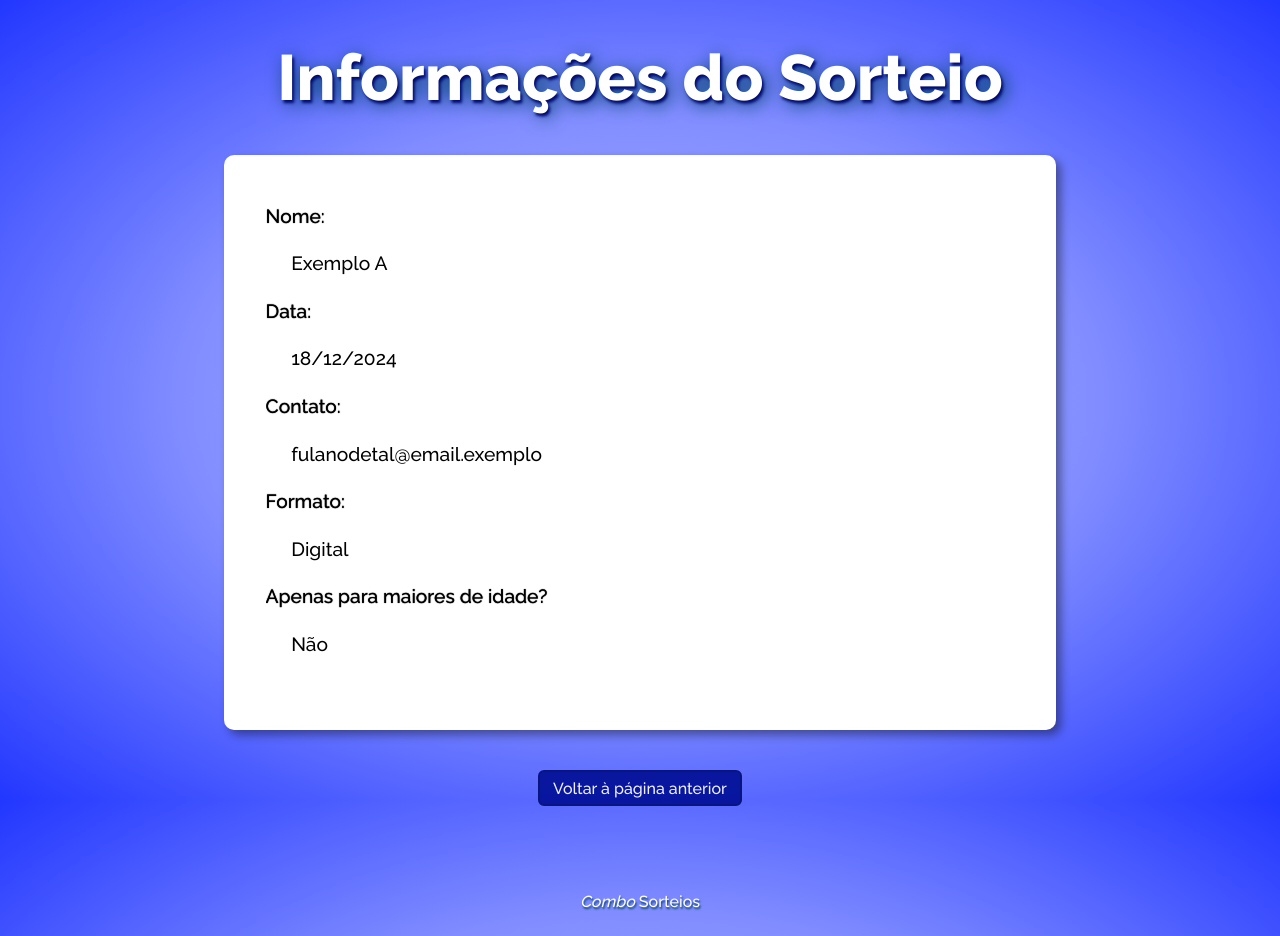
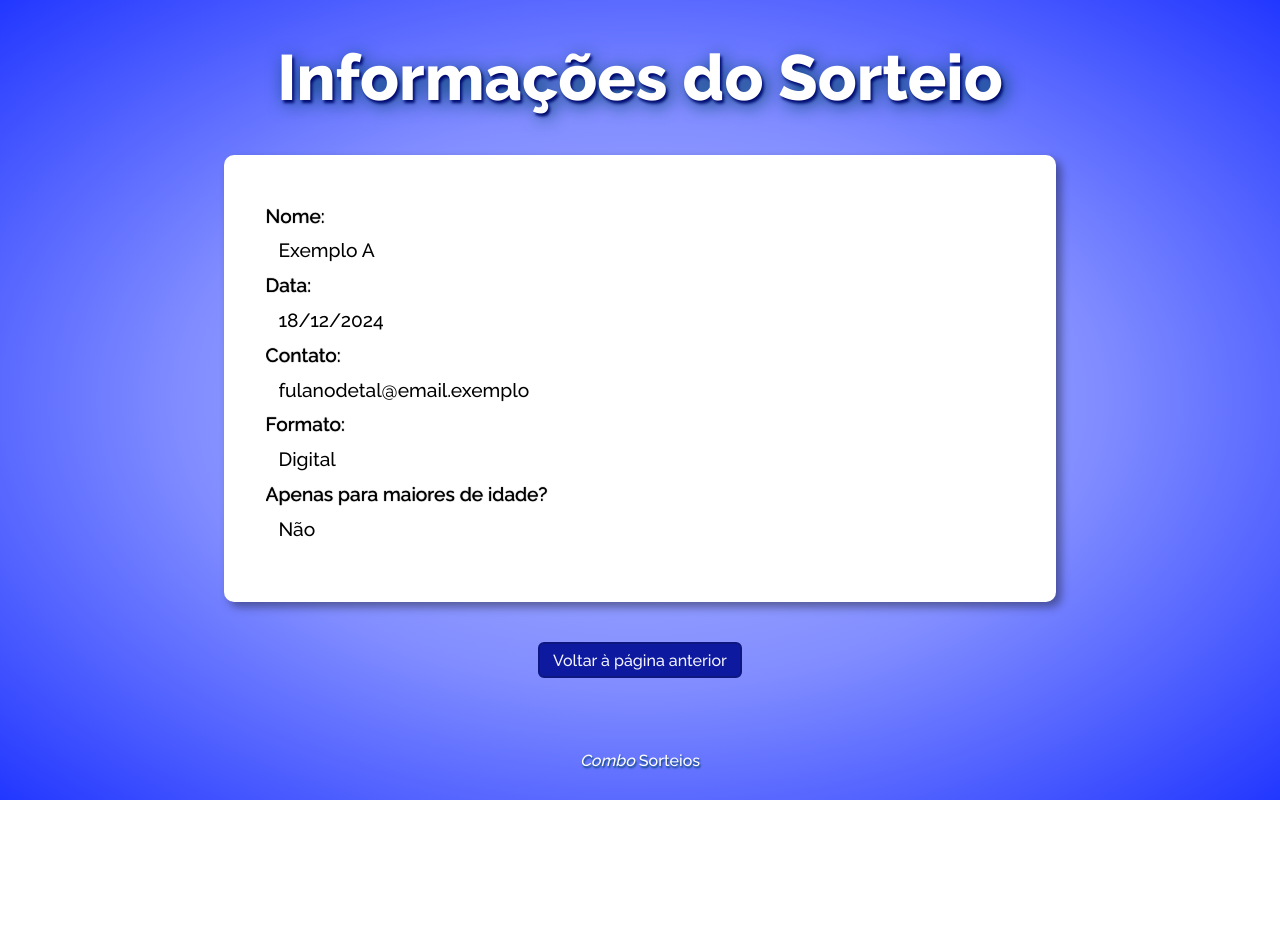
Before and after one commit to williamaug/combo-sorteios, a PHP site: page /sorteio.html in a window 1280 px wide. After the commit the page ends 800 px from the top, so only its background shows below. Run offline with PHP 8.4, Linux system fonts and the light colour scheme.

Commit message:
Update sorteiosty.css

```diff
--- a/sorteiosty.css
+++ b/sorteiosty.css
@@ -29,7 +29,7 @@
         }
 
         p {
-            margin: max(2vw, 2vh);
+            margin: max(1vw, 1vh);
         }
 
         .button {
```
